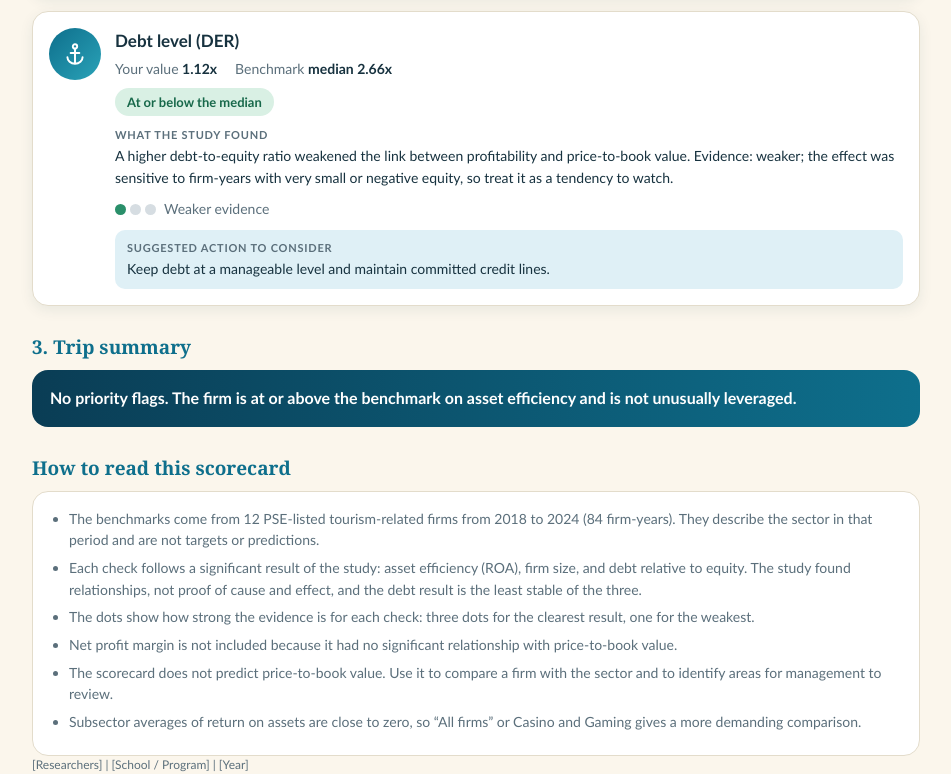
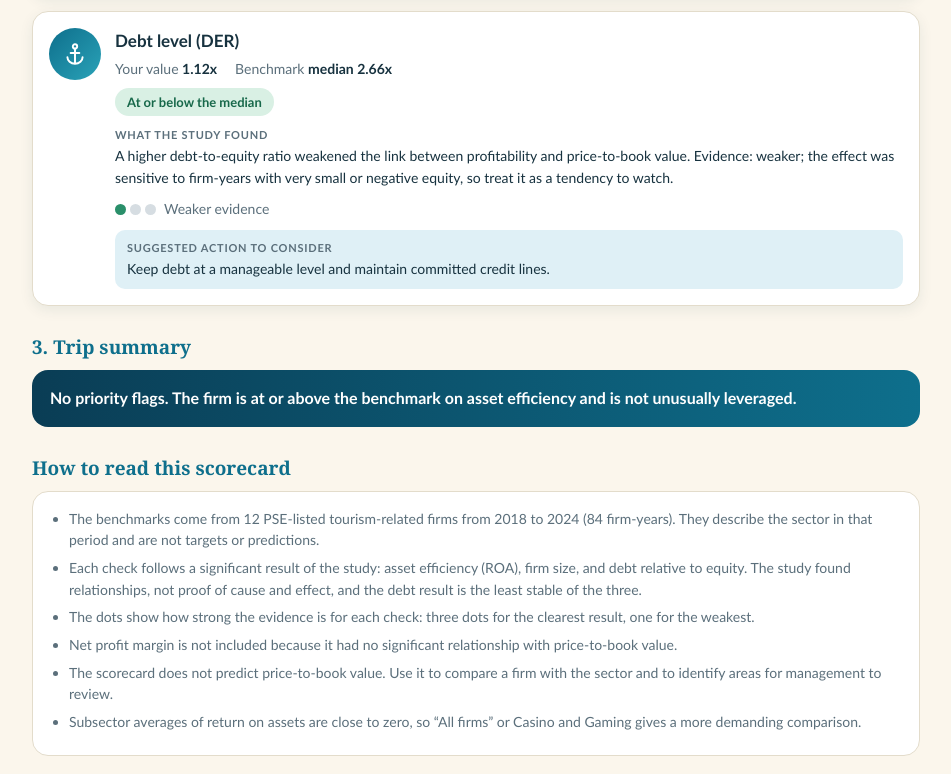
Before and after one commit to eunicechristia/Firm-Value-Scorecard, a plain HTML site: page index.html in a window 1280 px wide. Shown: the part 1455-2229 px from the top of the page, without its empty margins (164-1115 px from the left). Drawn offline with Linux system fonts and the light colour scheme.

Commit message:
Add files via upload

```diff
--- a/index.html
+++ b/index.html
@@ -81,7 +81,7 @@ footer{font-size:12px;color:var(--mut);padding-bottom:28px}
 <li>Subsector averages of return on assets are close to zero, so “All firms” or Casino and Gaming gives a more demanding comparison.</li>
 </ul></div>
 </main>
-<footer class="wrap">[Researchers]  |  [School / Program]  |  [Year]</footer>
+
 <script>
 var B={roa:{"All firms":0.0017777,"Hotel and Leisure":-0.0006108,"Casino and Gaming":0.0254915,"Transportation Services":-0.0035537},
 derMed:2.66056,derP75:5.15912,darP75:0.85017,taLo:11060.48,taHi:76133.998};
```
